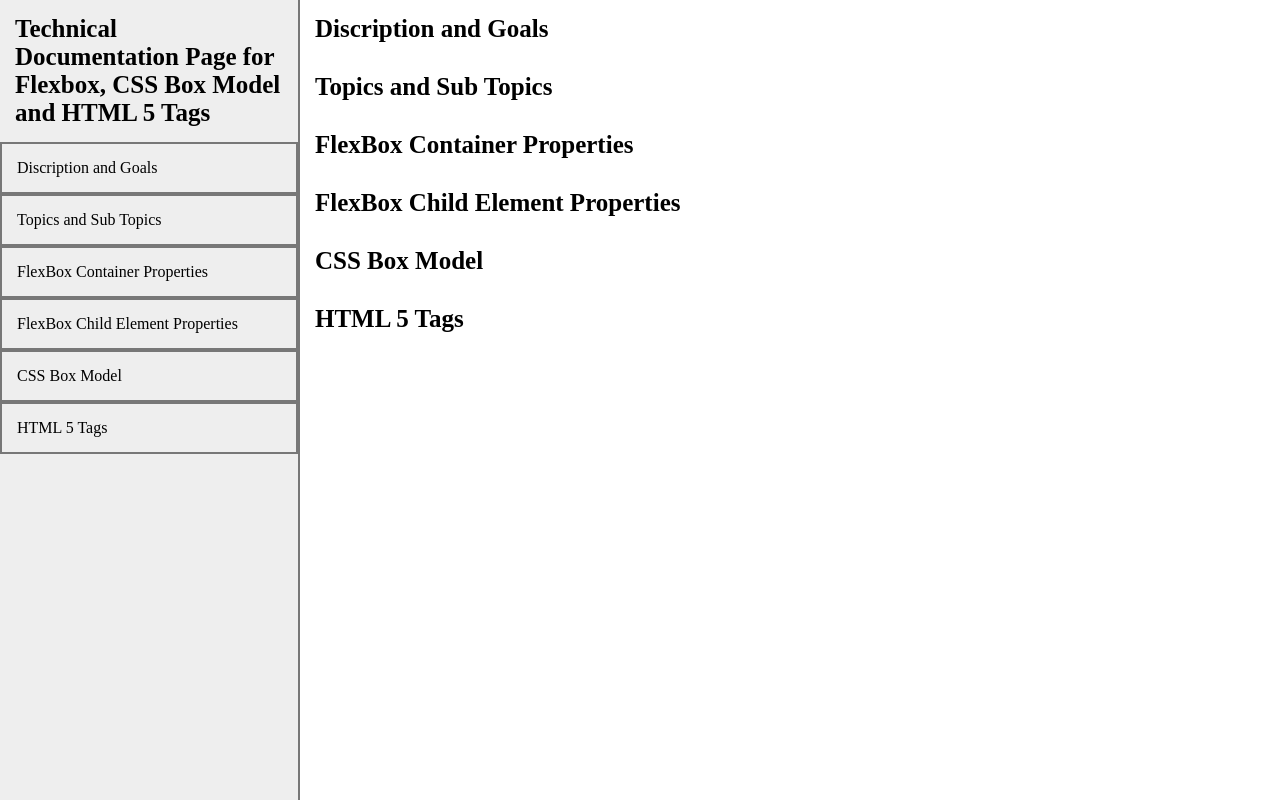
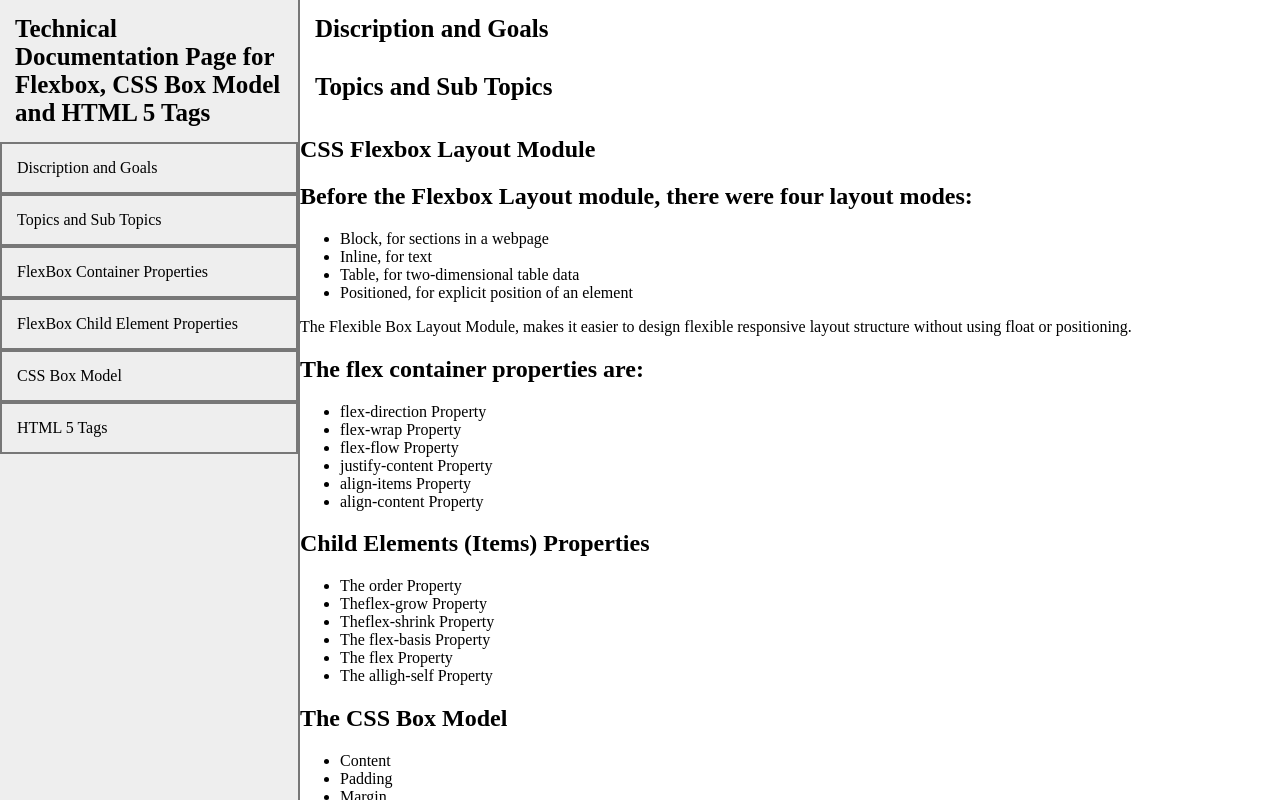
Before and after one commit to AmaduWurieBah/tech-doc-website, a plain HTML site: page index.html in a window 1280 px wide. Drawn offline with Linux system fonts and the light colour scheme.

Commit message:
I have added Markup Content on the Topics and Sub Topics Section

```diff
--- a/index.html
+++ b/index.html
@@ -25,7 +25,60 @@
          </section>
            <section class="main-section" id="Topics_and_Sub_Topics">
          	<header>Topics and Sub Topics</header>
+            <h1>CSS Flexbox Layout Module</h1>
+            <h2>Before the Flexbox Layout module, there were four layout modes:</h2>
+            <ul>
+                <li>Block, for sections in a webpage</li>
+                <li>Inline, for text</li>
+                <li>Table, for two-dimensional table data</li>
+                <li>Positioned, for explicit position of an element</li>
+            </ul>
+            <p>The Flexible Box Layout Module, makes it easier to design flexible responsive layout structure without using float or positioning.</p>
+            <h1>The flex container properties are:</h1>
+            <ul>
+                <li>flex-direction Property</li>
+                <li>flex-wrap Property</li>
+                <li>flex-flow Property</li>
+                <li>justify-content Property</li>
+                <li>align-items Property</li>
+                <li>align-content Property</li>
+            </ul>
 
+            <h1>Child Elements (Items) Properties</h1>
+              <ul>
+                <li>The order Property</li>
+                <li> Theflex-grow Property</li>
+                <li> Theflex-shrink Property</li>
+                <li>The flex-basis Property</li>
+                <li>The flex Property</li>
+                <li>The alligh-self Property</li>
+            </ul>
+
+            <h1>The CSS Box Model</h1>
+               <ul>
+                <li>Content</li>
+                <li> Padding</li>
+                <li> Margin</li>
+                <li>Border</li>
+            </ul>
+
+            <h1>Sematic HTML Five Tags</h1>
+            <p>Semantic HTML elements are those that clearly describe their meaning in a human- and machine-readable way. Elements such as <header>, <footer> and <article> are all considered semantic because they accurately describe the purpose of the element and the type of content that is inside them.</p>
+                <ul>
+                    <li>Article</li>
+                    <li>Aside</li>
+                    <li>Details</li>
+                    <li>Figcaption</li>
+                    <li>Figur</li>
+                    <li>Footer</li>
+                    <li>Header</li>
+                    <li>Main</li>
+                    <li>Mark</li>
+                    <li>Nav</li>
+                    <li>Section</li>
+                    <li>Summery</li>
+                    <li>Time</li>
+                </ul>
          </section>
            <section class="main-section" id="Flexbox_Container_Properties">
          	<header>FlexBox Container Properties</header>
--- a/style.css
+++ b/style.css
@@ -20,6 +20,8 @@ nav a{
 }
 main{
 	flex: 1;
+	height: 100vh;
+	overflow-y: scroll;
 }
 header{
 	font-size: 25px;
```
